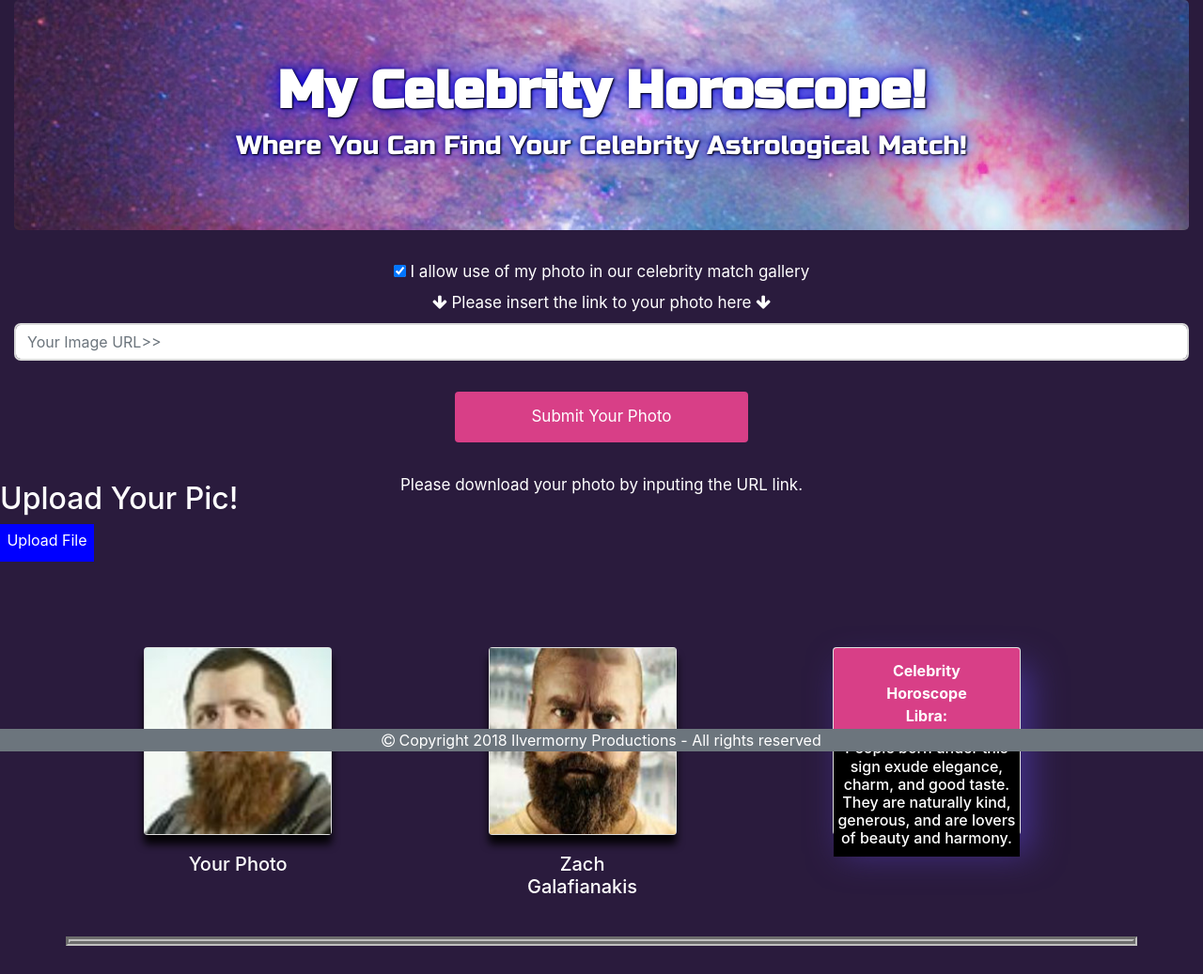
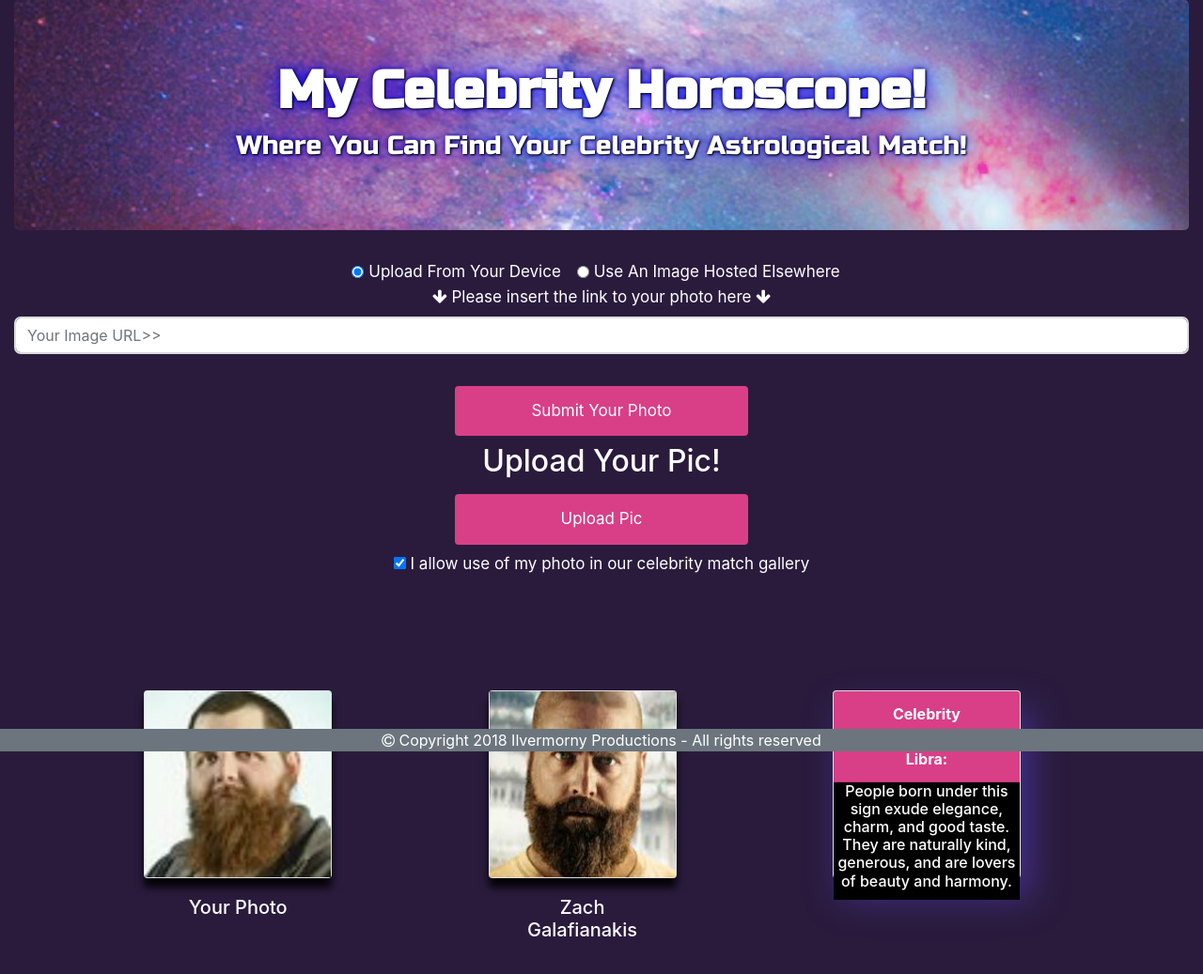
Before and after one commit to natebecker11/My-Celebrity-Horoscope, a plain HTML site: page index.html in a window 1280 px wide. Shown: the top 1037 px of the page at 94% size. Before the commit the page ends 1007 px from the top, so only its background shows below. Drawn offline with nearby package versions, Linux system fonts and the light colour scheme; a script that the page names is missing.

Commit message:
finished user upload function, cleaned up code and layout

```diff
--- a/assets/css/style.css
+++ b/assets/css/style.css
@@ -91,7 +91,7 @@ padding-bottom: 10px;
     color: white;
 }
 
-#submitBtn {
+#submitBtn, .submissionBtns {
     width: 25%;
     background-color: rgb(216, 63, 135);
     color: white;
@@ -104,7 +104,7 @@ padding-bottom: 10px;
     transition: transform .4s;
 }
 
-#submitBtn:hover {
+#submitBtn:hover, .submissionBtns:hover {
     background-color: #d83F87;
     background-color: rgb(255, 56, 149);
     color: white;
@@ -143,13 +143,10 @@ padding-bottom: 10px;
 } */
 
 label.upload-group {
-    width: 100px;
-    height: 40px;
-    padding: 5px;
+
     text-align: center;
-    color: white;
-    background-color: blue;
-}
+
+ }
 
 #userFile {
     width: .1px;
--- a/assets/js/script.js
+++ b/assets/js/script.js
@@ -7,17 +7,6 @@ $(document).ready(function() {
   $('#uploadBtn').hide();
 })
 
-var ajaxTest = function() {
-  $.ajax({
-    method: 'POST',
-    url: 'https://api-us.faceplusplus.com/facepp/v3/detect?api_key=' + apiKey +  '&api_secret=' + apiSecret + '&image_url=' + 'https://i.imgur.com/goSHzjB.png'
-
-  }).then(function(result) {
-    console.log(result);
-  }).catch(function(error) {
-    console.log(error)
-  })
-}
 
 // function to update the database after a user match has been made, to record that match
 var dbPush = function (celebName, horoscope, celebUrl, userUrl, date) {
@@ -129,24 +118,6 @@ database.ref("userMatches").orderByChild("dateAdded").limitToLast(10).on("value"
   }
 })
 
-// function to create columns
-// function createCols(newCol){
-//   var newCol = $("th").append(
-//     $("<td>").text(),
-//   );
-//   $("#userResults > tbody > th").append(newCol);
-// }
-
-
-// function to create and append a row (We can change this if our intention is to add multiple rows with one table heading. )
-// function createRow(newRow){
-//   var newRow = $("<tr>").append(
-//     $("<td>").text(newCol),
-//     $("<td>").text(newCol),
-//     $("<td>").text(newCol),
-//   );
-//   $("#userResults > tbody").append(newRow);
-// }
 
 
 
@@ -238,14 +209,26 @@ takeObject(testObject);
 
     uploadTask.on('state_changed', function(snapshot) {
       // observe progess, pause, resume
+      // var progress = (snapshot.bytesTransferred / snapshot.totalBytes) * 100;
+      // console.log('Upload is ' + progress + '% done');
+      // switch (snapshot.state) {
+      //   case firebase.storage.TaskState.PAUSED: // or 'paused'
+      //     console.log('Upload is paused');
+      //     break;
+      //   case firebase.storage.TaskState.RUNNING: // or 'running'
+      //     console.log('Upload is running');
+      //     break;
+      // }
 
     }, function (error) {
       // handle errors
     }, function() {
       // handle successful uploads, eg get the download url
       // fix this, won't console log, but will store
-      var downloadURL = uploadTask.snapshot.downloadURL;
-      console.log(downloadURL)
+      uploadTask.snapshot.ref.getDownloadURL().then(function(downloadURL) {
+        console.log('File available at ', downloadURL)
+      })
+      // console.log(uploadTask.snapshot.downloadURL)
     })
 
   }
--- a/index.html
+++ b/index.html
@@ -24,36 +24,46 @@
     <div class="row">
       <div class="col-md-12">
         <div class="checkbox">
+          <div class="form-check form-check-inline">
+            <input class="form-check-input" type="radio" name="exampleRadios" id="uploadFromDevice" value="upload" checked>
+            <label class="form-check-label" for="uploadFromDevice">
+              Upload From Your Device
+            </label>
+          </div>
+          <div class='form-check form-check-inline'>
+            <input class="form-check-input" type="radio" name="exampleRadios" id="uploadFromUrl" value="useUrl">
+            <label class="form-check-label" for="uploadFromUrl">
+              Use An Image Hosted Elsewhere
+            </label>
+          </div>
+          <div id='submitBtnDiv'>
+            <!-- Submit button need an identifier to read toggle for use or not in gallery-->
+            <!-- URL Form -->
+            <label for="inputboxID"><i class="fa fa-arrow-down"></i> Please insert the link to your photo here <i class="fa fa-arrow-down"></i></label>
+            <input class="form-control" id="inputboxID" type="text" placeholder="Your Image URL>>" >
+            <br>
+            <button id='submitBtn'>Submit Your Photo</button>
+          </div>
+          <div class='uploadArea'>
+            <h2>Upload Your Pic!</h2>
+            <label class='upload-group submissionBtns'>
+              Upload Pic
+              <input type='file' class='upload-group submissionBtns' id='userFile'>
+            </label>
+            <button type='button' class='submissionBtns' id='uploadBtn' onclick='uploadUserPhoto()'>Submit Your Photo</button>
+          </div>
           <label>
               <input type="checkbox" id="consentToggle" checked data-toggle="toggle" data-size="small">
                   I allow use of my photo in our celebrity match gallery
           </label>
-              <div id='submitBtnDiv'>
-                <!-- Submit button need an identifier to read toggle for use or not in gallery-->
-                <!-- URL Form -->
-                <label for="inputboxID"><i class="fa fa-arrow-down"></i> Please insert the link to your photo here <i class="fa fa-arrow-down"></i></label>
-                <input class="form-control" id="inputboxID" type="text" placeholder="Your Image URL>>" >
-                <br>
-                <button id='submitBtn'>Submit Your Photo</button>
-              </div>
-            <div id='instructionsDiv'>
+            <!-- <div id='instructionsDiv'>
               <br>
-            <p id='instructions'>Please download your photo by inputing the URL link.</p>
-            <!-- <div class="hidden"></div>             -->
-
-           </div>
+           </div> -->
          </div>
         </div>
       </div>
     </div>
-    <div class='uploadArea'>
-        <h2>Upload Your Pic!</h2>
-        <label class='upload-group'>
-          Upload File
-          <input type='file' class='upload-group' id='userFile'>
-        </label>
-        <button type='button' class='btn btn-primary' id='uploadBtn' onclick='uploadUserPhoto()'>Submit</button>
-      </div>
+
   <div id='resultsArea'>
     <div class="container">
       <div class="row">
```
